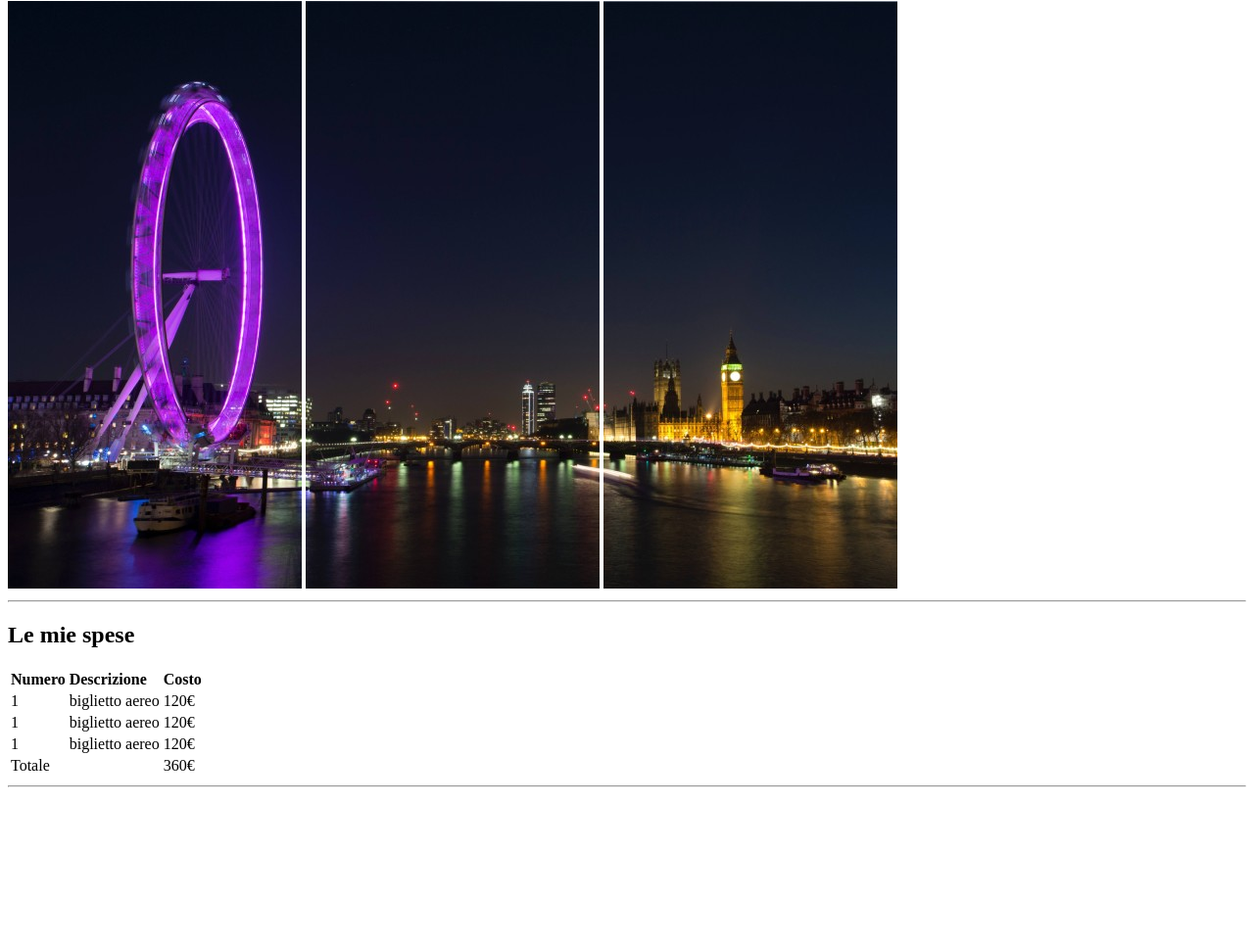
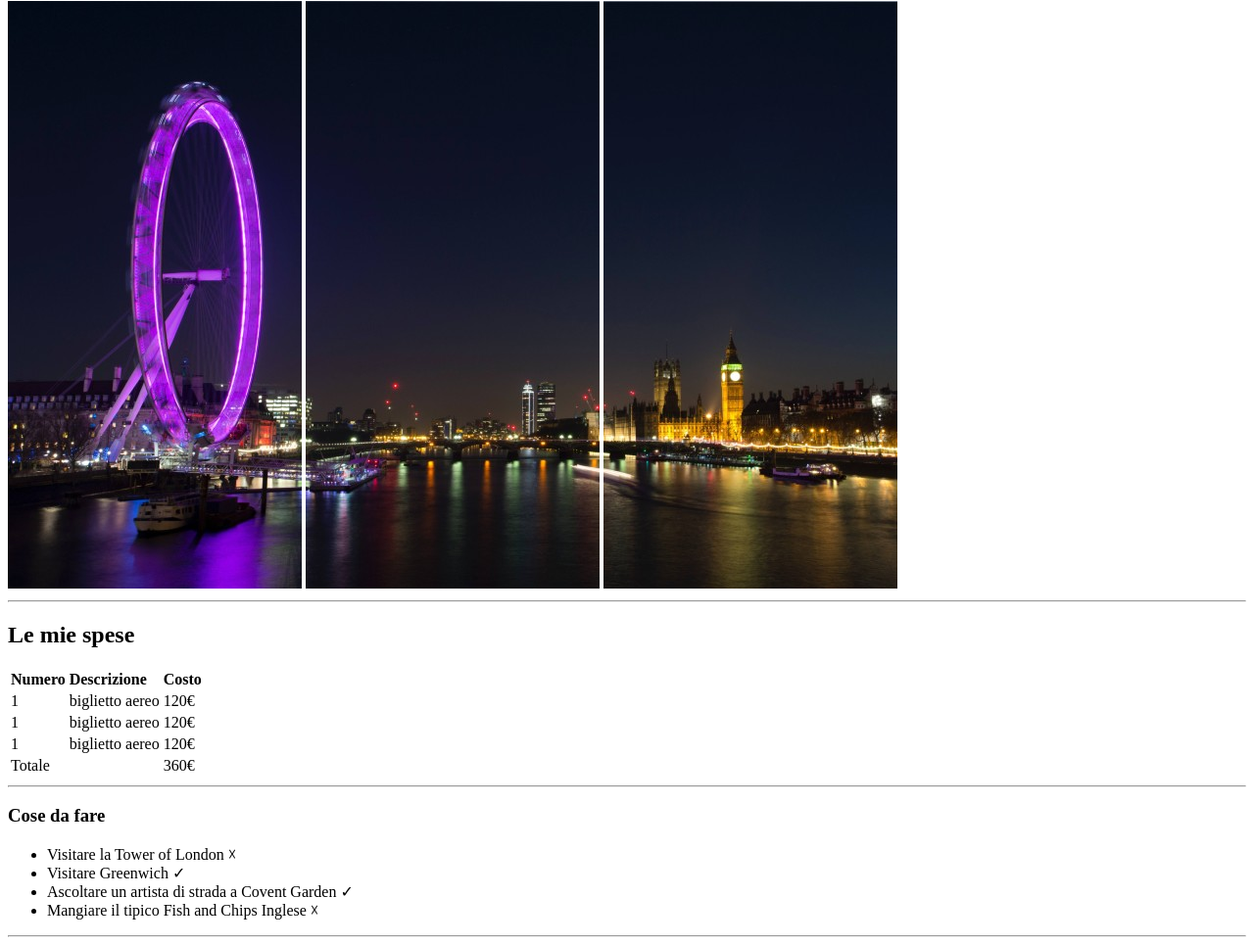
Before and after one commit to giuseppelamaestra/html-london-trip, a plain HTML site: page index.html in a window 1280 px wide. Shown: the part 79-1044 px from the top of the page at 98% size. Before the commit the page ends 891 px from the top, so only its background shows below. Drawn offline with Linux system fonts and the light colour scheme.

Commit message:
added section 2

```diff
--- a/index.html
+++ b/index.html
@@ -59,6 +59,27 @@
             <hr>
         </section>
 
+        <section>
+
+            <h3>
+                Cose da fare
+            </h3>
+
+               <ul>
+                <li>Visitare la Tower of London &#9747;</li>
+                <li>Visitare Greenwich &check;</li>
+                <li>Ascoltare un artista di strada a Covent Garden &check; </li>
+                <li>Mangiare il tipico Fish and Chips Inglese &#9747; </li>
+
+               </ul>
+
+               <hr>
+
+        </section>
+
+
+
+
 
 
 
```
